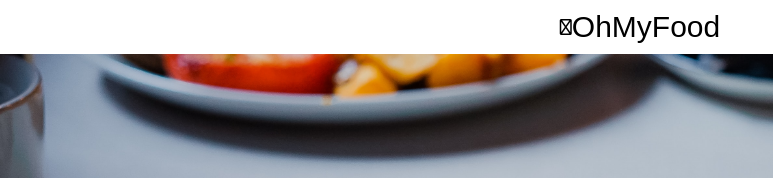
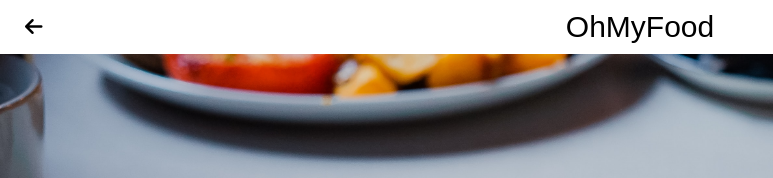
Before and after one commit to Jas-Corp/OhMyFood, a website: page pages/francaise.html in a window 1280 px wide. Shown: the top 178 px of the page, 0-773 px from the left. Drawn offline with Linux system fonts and the light colour scheme; a web font is replaced by a local one.

Commit message:
adding back arrow

```diff
--- a/css/sass/layout/_header.scss
+++ b/css/sass/layout/_header.scss
@@ -1,4 +1,15 @@
 .header {
-    @extend %flex-center;
-    padding: 10px;
+  position: relative;
+  text-align: center;
+  padding: 10px;
+  justify-content: space-around;
+
+  &__arrow {
+    @include flex-center;
+    position: absolute;
+    left: 25px;
+    top: 50%;
+    font-size: 20px;
+    transform: translateY(-50%);
+  }
 }
--- a/pages/francaise.html
+++ b/pages/francaise.html
@@ -14,7 +14,8 @@
 <body>
     <!-- Entête -->
     <header class="header">
-        <i class="far fa-arrow-left"></i>
+        <a href="../index.html" class="header__arrow"> <i class="fas fa-arrow-left "></i>
+        </a>
         <h1 class="logo">OhMyFood</h1>
 
     </header>
```
Also changed, not shown: css/styles.css, 1 other file.
